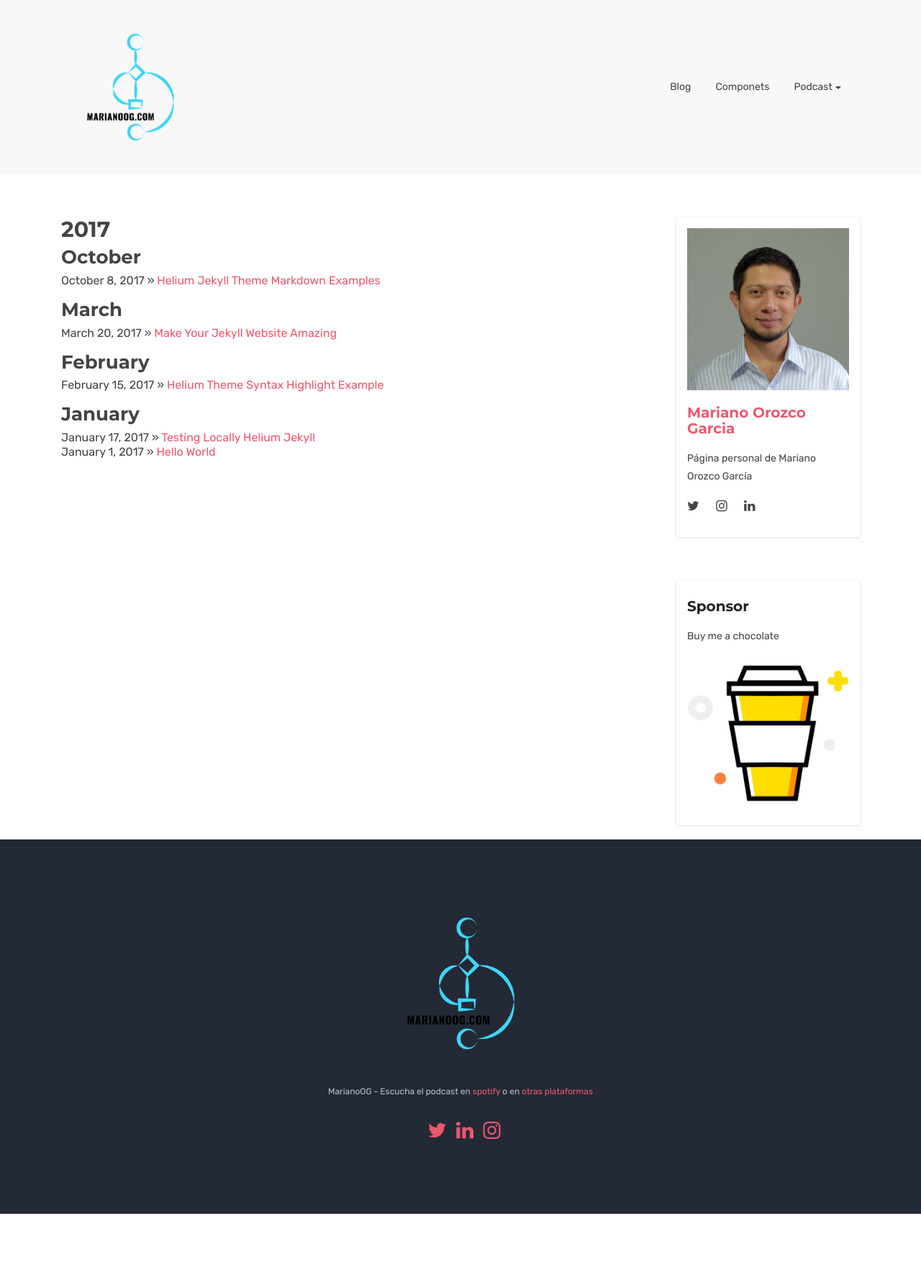
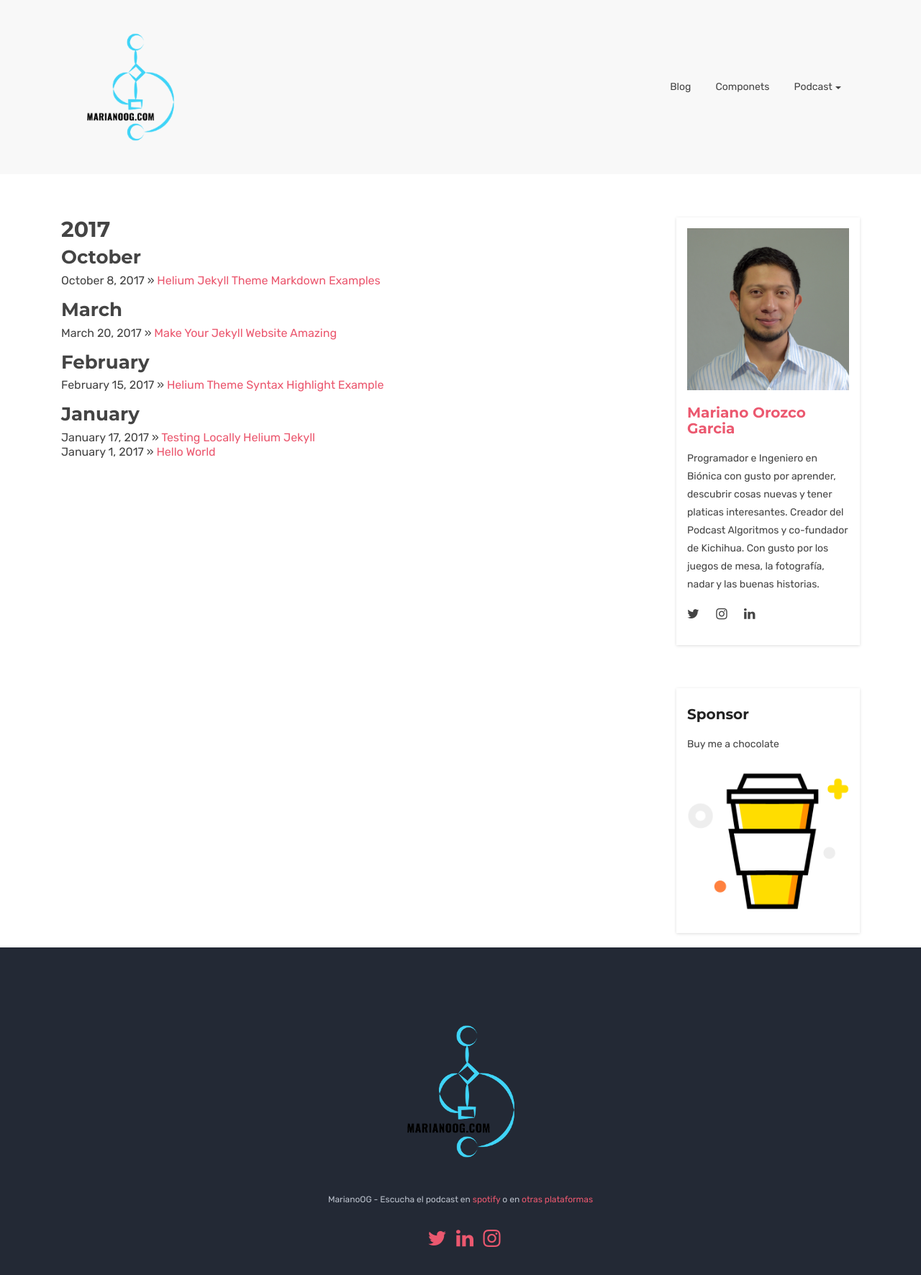
Before and after one commit to MarianoOG/marianoog.github.io, a Jekyll site: the page built from archive.html, in a window 1280 px wide. Shown: the top 1771 px of the page at 72% size. Built offline with Jekyll 4.4.1, drawn with Linux system fonts in a browser that asks for light colours.

Commit message:
description modified

```diff
--- a/_config.yml
+++ b/_config.yml
@@ -26,7 +26,7 @@ tagline: Página personal de Mariano Orozco García
 author :
   name : Mariano Orozco Garcia
   site: https://www.marianoog.com
-  description : Página personal de Mariano Orozco García
+  description : Programador e Ingeniero en Biónica con gusto por aprender, descubrir cosas nuevas y tener platicas interesantes. Creador del Podcast Algoritmos y co-fundador de Kichihua. Con gusto por los juegos de mesa, la fotografía, nadar y las buenas historias.
   image : foto.jpg
   email : contacto@marianoog.com
   github : marianoog
```
